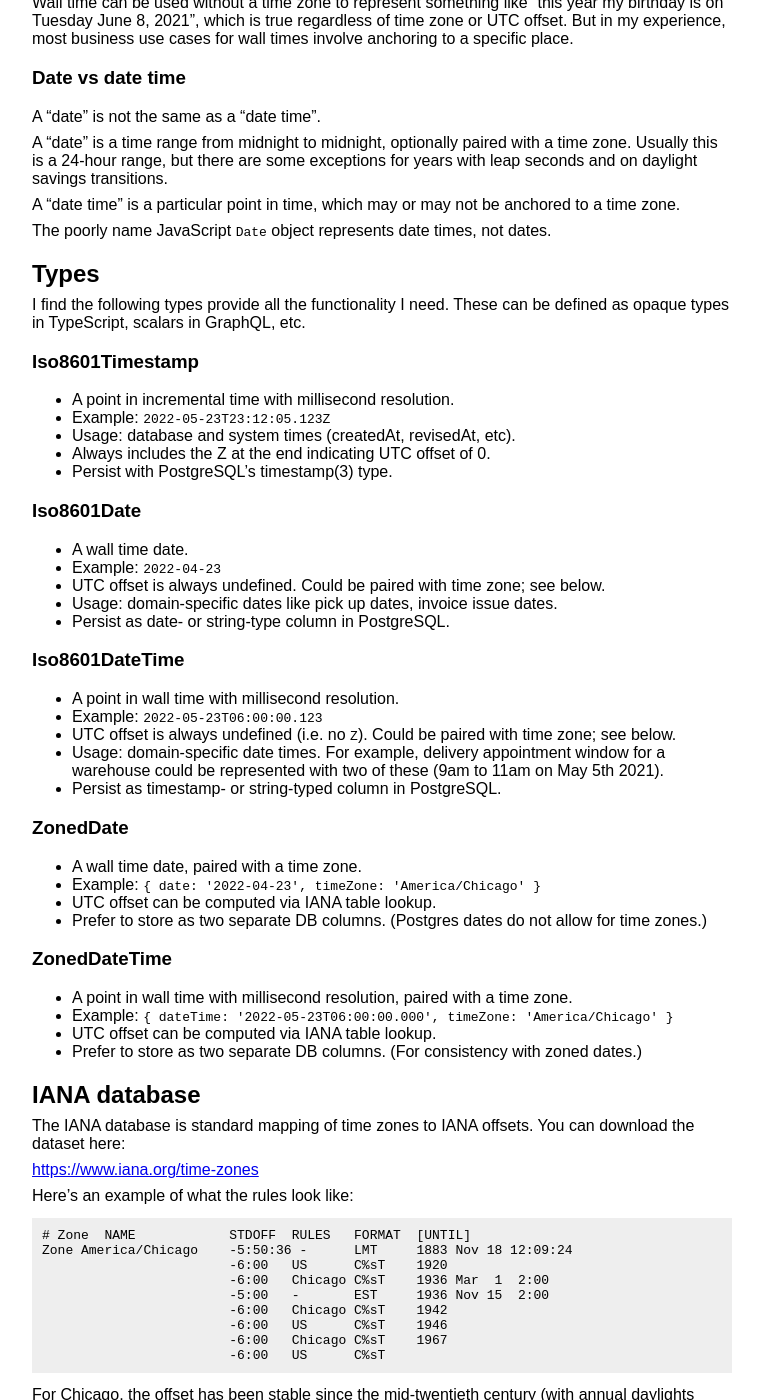
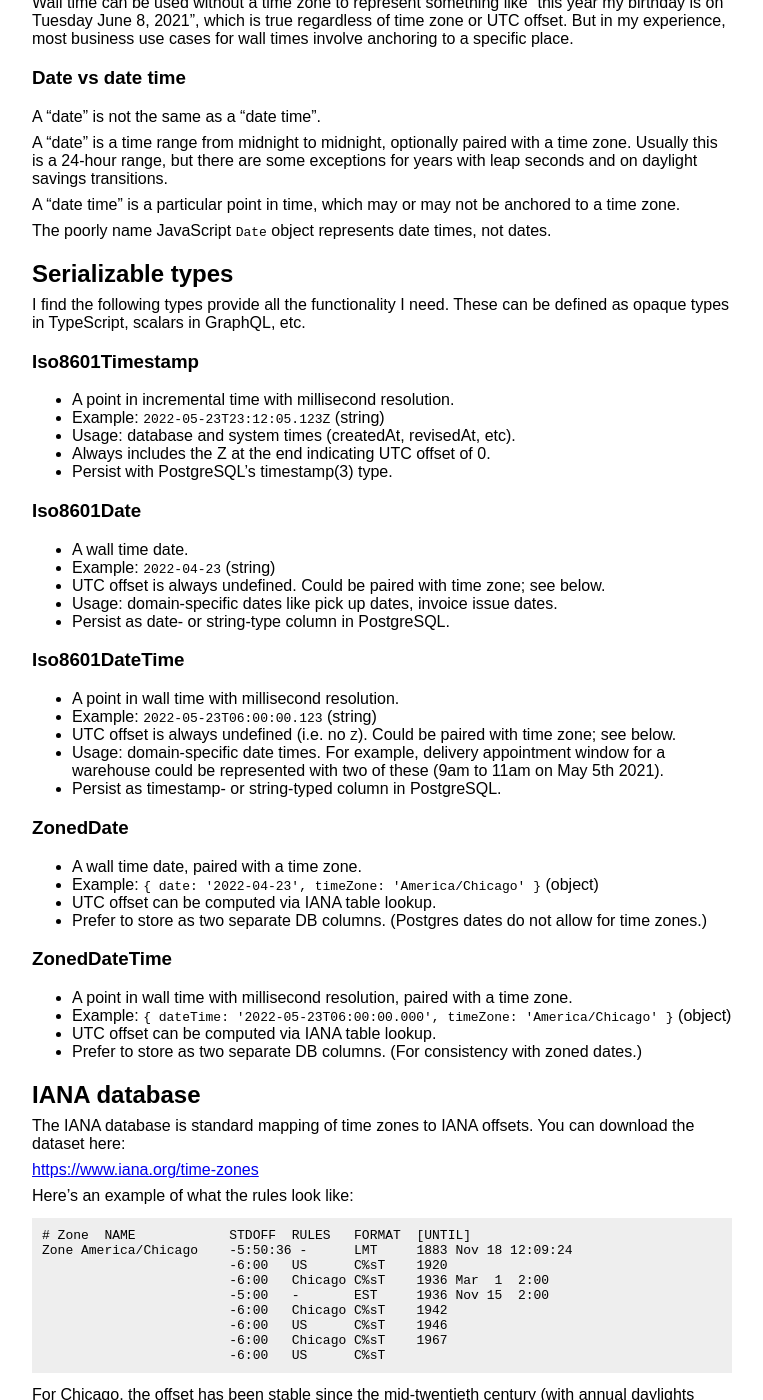
Before and after one commit to maxh/maxheinritz.com, a Jekyll site: the page built from _notes/dates-and-times.md, in a window 1280 px wide and 1400 px high, scrolled down 1314 px. Shown: the whole window, without its empty margins (108-871 px from the left). Built offline with Jekyll 4.4.1, drawn with Linux system fonts in a browser that asks for light colours.

Commit message:
more tweaks

```diff
--- a/_notes/dates-and-times.md
+++ b/_notes/dates-and-times.md
@@ -79,14 +79,14 @@ A "date time" is a particular point in time, which may or may not be anchored to
 
 The poorly name JavaScript `Date` object represents date times, not dates.
 
-## Types
+## Serializable types
 
 I find the following types provide all the functionality I need. These can be defined as opaque types in TypeScript, scalars in GraphQL, etc.
 
 ### Iso8601Timestamp
 
 - A point in incremental time with millisecond resolution.
-- Example: `2022-05-23T23:12:05.123Z`
+- Example: `2022-05-23T23:12:05.123Z` (string)
 - Usage: database and system times (createdAt, revisedAt, etc).
 - Always includes the Z at the end indicating UTC offset of 0.
 - Persist with PostgreSQL’s timestamp(3) type.
@@ -94,7 +94,7 @@ I find the following types provide all the functionality I need. These can be de
 ### Iso8601Date
 
 - A wall time date.
-- Example: `2022-04-23`
+- Example: `2022-04-23` (string)
 - UTC offset is always undefined. Could be paired with time zone; see below.
 - Usage: domain-specific dates like pick up dates, invoice issue dates.
 - Persist as date- or string-type column in PostgreSQL.
@@ -102,7 +102,7 @@ I find the following types provide all the functionality I need. These can be de
 ### Iso8601DateTime
 
 - A point in wall time with millisecond resolution.
-- Example: `2022-05-23T06:00:00.123`
+- Example: `2022-05-23T06:00:00.123` (string)
 - UTC offset is always undefined (i.e. no `Z`). Could be paired with time zone; see below.
 - Usage: domain-specific date times. For example, delivery appointment window for a warehouse could be represented with two of these (9am to 11am on May 5th 2021).
 - Persist as timestamp- or string-typed column in PostgreSQL.
@@ -110,14 +110,14 @@ I find the following types provide all the functionality I need. These can be de
 ### ZonedDate
 
 - A wall time date, paired with a time zone.
-- Example: `{ date: '2022-04-23', timeZone: 'America/Chicago' }`
+- Example: `{ date: '2022-04-23', timeZone: 'America/Chicago' }` (object)
 - UTC offset can be computed via IANA table lookup.
 - Prefer to store as two separate DB columns. (Postgres dates do not allow for time zones.)
 
 ### ZonedDateTime
 
 - A point in wall time with millisecond resolution, paired with a time zone.
-- Example: `{ dateTime: '2022-05-23T06:00:00.000', timeZone: 'America/Chicago' }`
+- Example: `{ dateTime: '2022-05-23T06:00:00.000', timeZone: 'America/Chicago' }` (object)
 - UTC offset can be computed via IANA table lookup.
 - Prefer to store as two separate DB columns. (For consistency with zoned dates.)
 
```
Also changed, not shown: _notes/validation-issues.md (+3 -3 lines).
